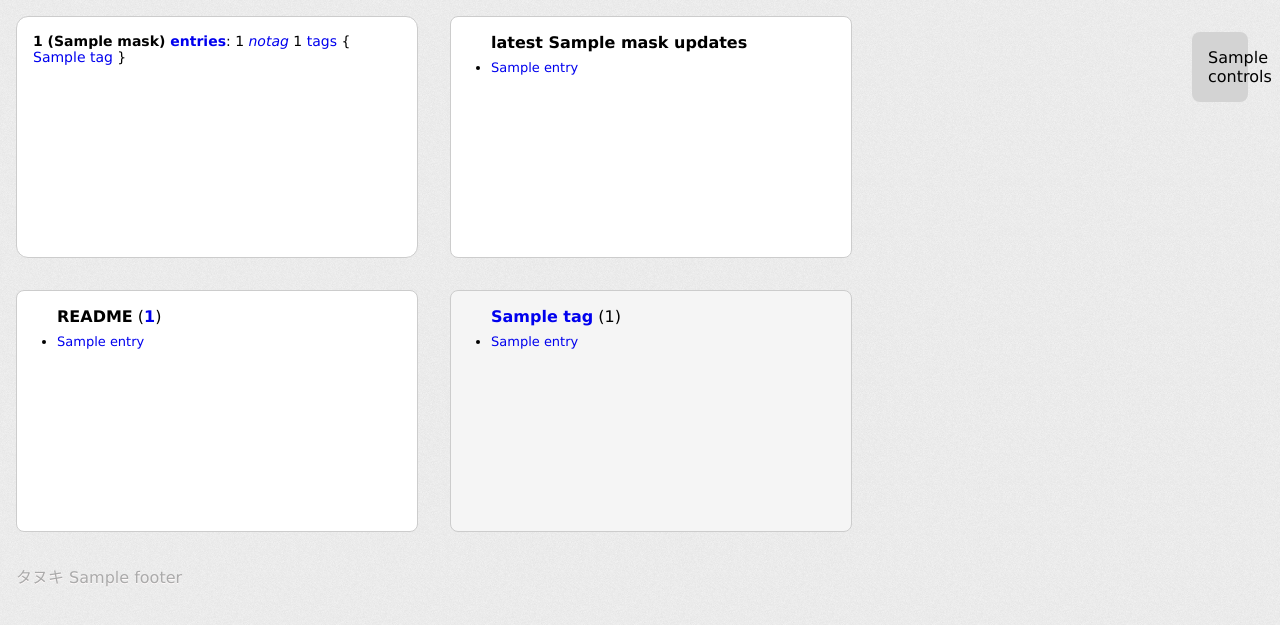
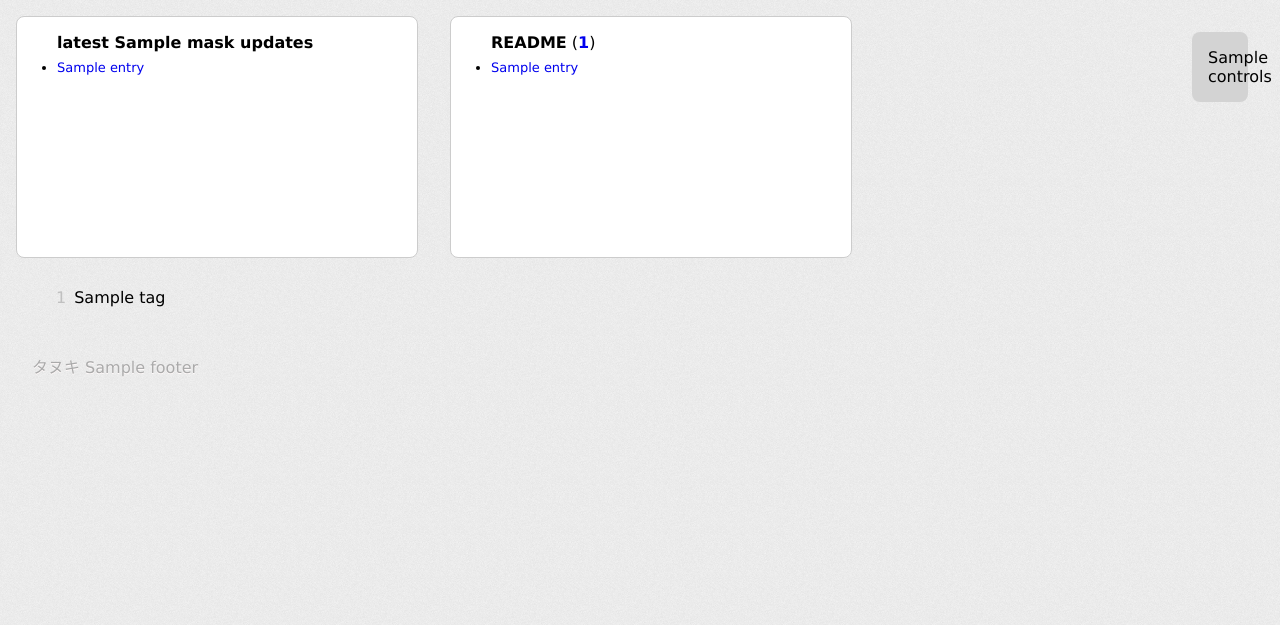
Before and after one commit to siznax/tanuki, a Python web app: template templates/index.html in a window 1280 px wide. Shown: the top 625 px of the page. Run offline with Jinja, Linux system fonts and the light colour scheme; the template is opened without the code that fills it: most values are stand-ins (such as "Sample title", 1, 10 or a date in 2020); some libraries are stand-ins or nearby versions.

Commit message:
updated umask. put tags on index. promote readme tags.

```diff
--- a/schema.sql
+++ b/schema.sql
@@ -5,8 +5,10 @@ create table entries (
        text string unique not null,
        date text not null,
        updated text,
-       public int not null
+       public int not null,
+       folder text
 );
+drop table if exists tags;
 create table tags (
        id integer not null,
        name string not null,
--- a/static/style.css
+++ b/static/style.css
@@ -55,6 +55,7 @@ pre {
     margin:0;
     padding:0;
     margin-top:32px;
+    padding-bottom:16px;
     text-align:center;
 }
 #footer {
@@ -256,7 +257,12 @@ form#edit #tags_box {
 
 #tag_set {
     margin:2em;
+    margin-top:0;
     line-height:3em;
+}
+.index #tag_set {
+    margin:0;
+    font-size:smaller;
 }
 #tag_set span {
   padding:4px;
--- a/templates/index.html
+++ b/templates/index.html
@@ -6,21 +6,6 @@
 {% if controls %}<div id="controls">{{ controls|safe }}</div>{% endif %}
 
 <div id="content">
-
-<!-- TAG BLOB -->
-
-<div class="feature tag_blob">
-<b>{{ num_entries }} {% if mask %}({{mask}}){% endif %} <a href="/list">entries</a></b>:
-{{ notag|length() }} <i><a href="/notag">notag</a></i>
-{{tag_set|length()}} <a href="/tags">tags</a>
-{ {%
-    for tag in tag_set
-%}<a href="/tagged/{{tag.name}}">{{tag.name}}</a>{%
-        if not loop.last %}, {%
-        endif %}{%
-    endfor
-%} }
-</div>
 
 <!-- LATEST UPDATED -->
 
@@ -40,32 +25,26 @@
 <ul>
 <lh><b>README</b> (<a href="/tagged/readme">{{readme|length()}}</a>)</lh>
 {% if not readme %}<li>None</li>{% endif %}
-{% for entry in readme %}
+{% for entry in readme[:10] %}
 <li><a href="/entry/{{entry.id}}">{{entry.title}}</a></li>
 {% endfor %}
 </ul>
 </div>
 
-<!-- FEATURED TAGS -->
+<br clear="all" />
 
-{% for tag in feature %}
-<div id="{{tag}}" class="feature">
-<ul>
-<lh><a href="/tagged/{{tag}}">{{ tag }}</a> ({{ entries[tag]['count'] }})</lh>
-{% for i in range(10) %}
-{% set tagged = entries[tag]['entries'] %}
-{% if i < tagged|length() %}
-{% set entry = tagged[i] %}
-<li><a href="/entry/{{entry.id}}">{{ entry.title }}</a></li>
-{% else %}
-<li style="list-style-type:none;">&nbsp;</li>
+<!-- TAG CLOUD -->
+
+<div id="content" class="tags">
+
+{% if tag_set %}
+<div id="tag_set">
+{% for tag in tag_set %}
+<span><i>{{ tag['count'] }}</i><a
+ href="/tagged/{{ tag['name'] }}">{{ tag['name'] }}</a></span>
+{% endfor %}
+</div>
 {% endif %}
-{% endfor %}
-</ul>
-</div>
-{% endfor %}
-
-<br clear="both" />
 
 {% if footer %}<div id="footer"><a href="http://github.com/siznax/tanuki" title="Fork tanuki.">タヌキ</a> {{ footer|safe }}</div>{% endif %}
 
```
Also changed, not shown: lib.py (+29 -19 lines), views.py (+7 -9 lines), help.db.
